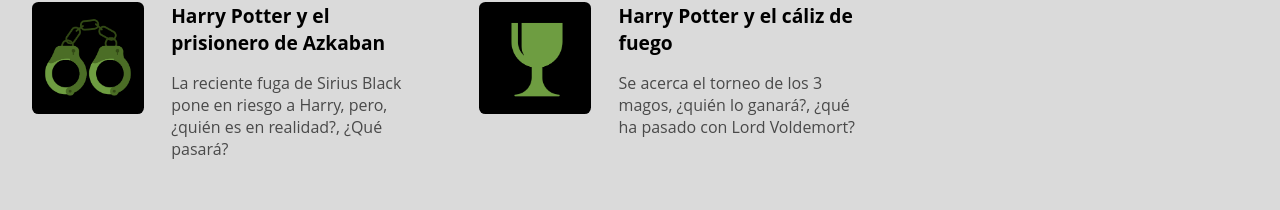
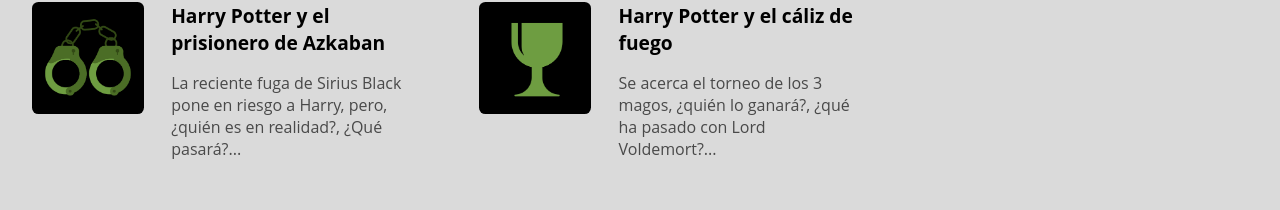
Before and after one commit to kirby121/harryPotter, a plain HTML site: page libros.html in a window 1280 px wide. Shown: the part 413-623 px from the top of the page. Drawn offline with Linux system fonts and the light colour scheme.

Commit message:
Update libros.html

```diff
--- a/libros.html
+++ b/libros.html
@@ -38,7 +38,7 @@
       </div>
       <div class="libro-texto">
         <h2 class="libro-titulo">Harry Potter y el prisionero de Azkaban</h2>
-        <p class="libro-informacion">La reciente fuga de Sirius Black pone en riesgo a Harry, pero, ¿quién es en realidad?, ¿Qué pasará?</p>
+        <p class="libro-informacion">La reciente fuga de Sirius Black pone en riesgo a Harry, pero, ¿quién es en realidad?, ¿Qué pasará?...</p>
       </div>
     </div>
     <div class="libro" onclick="abrirVideo('cuarto_libro.mp4')">
@@ -47,7 +47,7 @@
       </div>
       <div class="libro-texto">
         <h2 class="libro-titulo">Harry Potter y el cáliz de fuego</h2>
-        <p class="libro-informacion">Se acerca el torneo de los 3 magos, ¿quién lo ganará?, ¿qué ha pasado con Lord Voldemort?</p>
+        <p class="libro-informacion">Se acerca el torneo de los 3 magos, ¿quién lo ganará?, ¿qué ha pasado con Lord Voldemort?...</p>
       </div>
     </div>
     <div class="libro" onclick="abrirVideo()">
```
